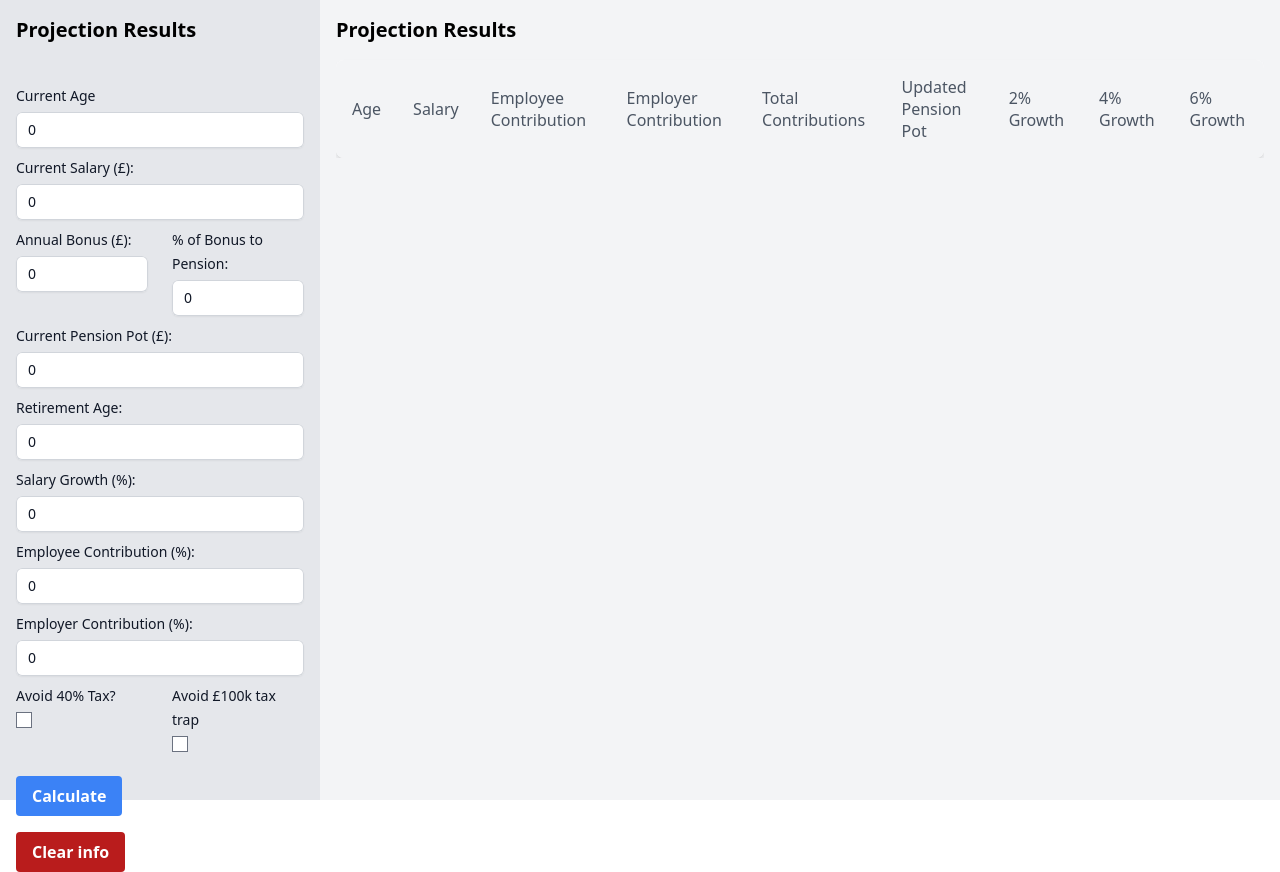
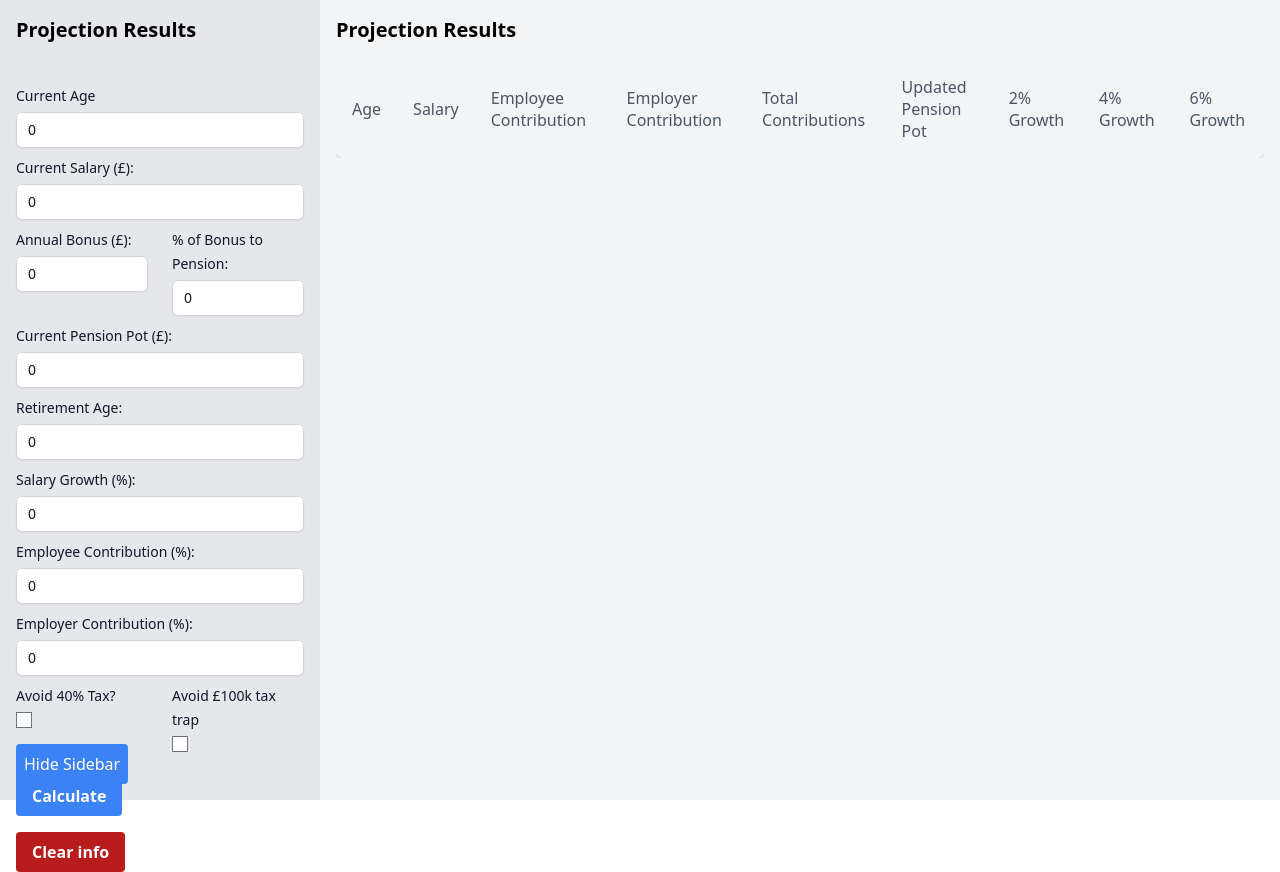
Before and after one commit to jagmitg/uk-pension-projection-calculator, a React (Create React App) app: page / in a window 1280 px wide. Built offline with nearby package versions, Linux system fonts and the light colour scheme.

Commit message:
Updated with the sidebar toggle mechnism

```diff
--- a/src/PensionProjectionCalculator.tsx
+++ b/src/PensionProjectionCalculator.tsx
@@ -27,11 +27,24 @@ const PensionProjectionCalculator: React.FC = () => {
         return localData ? JSON.parse(localData) : initialState;
     });
 
+    const [isSidebarVisible, setIsSidebarVisible] = useState(() => {
+        const saved = localStorage.getItem("sidebarVisible");
+        return saved === null ? true : saved === "true";
+    });
+
     const [results, setResults] = useState<PensionProjectionResult[]>([]);
 
     useEffect(() => {
         localStorage.setItem("pensionState", JSON.stringify(state));
     }, [state]);
+
+    useEffect(() => {
+        localStorage.setItem("sidebarVisible", isSidebarVisible.toString());
+    }, [isSidebarVisible]);
+
+    const toggleSidebar = () => {
+        setIsSidebarVisible(!isSidebarVisible);
+    };
 
     const handleChange = (e: React.ChangeEvent<HTMLInputElement>): void => {
         const { name, value, type, checked } = e.target;
@@ -183,8 +196,9 @@ const PensionProjectionCalculator: React.FC = () => {
     };
 
     return (
-        <div className="flex h-screen">
-            <div className="w-1/4 bg-gray-200 p-4">
+        <div className="flex flex-col md:flex-row h-screen">
+            {isSidebarVisible && (
+                <div className="w-full md:w-1/4 bg-gray-200 p-4">
                     <CalculatorForm
                         state={state}
                         onValueChange={handleChange}
@@ -201,10 +215,19 @@ const PensionProjectionCalculator: React.FC = () => {
                         </button>
                     </div>
                 </div>
+            )}
 
-            <div className="w-3/4 bg-gray-100 p-4">
+            <div className={`w-full ${isSidebarVisible ? "md:w-3/4" : "md:w-full"} bg-gray-100 p-4`}>
                 <ResultsTable results={results} />
             </div>
+
+            <button
+                onClick={toggleSidebar}
+                className="absolute top-4 right-4 md:top-auto md:right-auto md:bottom-4 md:left-4 z-10 bg-blue-500 text-white p-2 rounded"
+                aria-label="Toggle sidebar"
+            >
+                {isSidebarVisible ? "Hide Sidebar" : "Show Sidebar"}
+            </button>
         </div>
     );
 };
```
Lines whose indentation alone changed are shown as unchanged.
